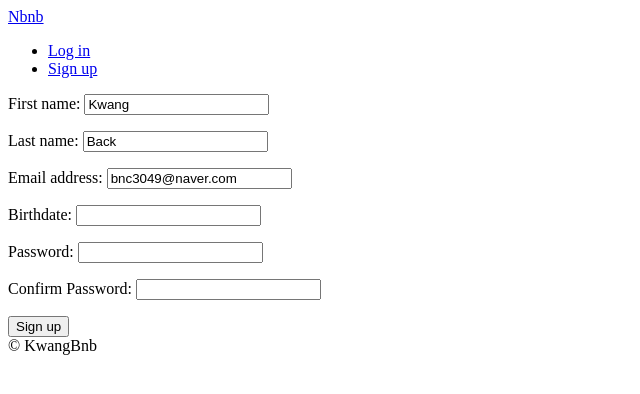
After one commit to AlexKwangwoo/airbnb, a Django app: page /users/signup in a window 1280 px wide. The commit adds this page. Shown: the top 394 px of the page, without its empty margins (0-640 px from the left). Run offline with Django 3.2, Linux system fonts and the light colour scheme.

Commit message:
doing signup!! almost done!!

```diff
--- a/config/urls.py
+++ b/config/urls.py
@@ -25,6 +25,7 @@ urlpatterns = [
     path("", include("core.urls", namespace="core")),
     path("rooms/", include("rooms.urls", namespace="rooms")),
     # http://localhost:8000/rooms/34 저기서 path("rooms/" ==> 8000/rooms/ 가 된다
+    path("users/", include("users.urls", namespace="users")),
     path(
         "admin/",
         admin.site.urls,
--- a/templates/partials/nav.html
+++ b/templates/partials/nav.html
@@ -1,4 +1,16 @@
 <a href="{% url "core:home" %}">Nbnb</a>
 <ul>
-  <li><a href="#">Login</a></li>
+
+  {% if user.is_authenticated %}
+  <!--로그인 되어있다면!!!-->
+  <!--nav는 어떻게 user에 접근하는가?
+  Django는 context Processor함수가 있는데 template에 정보 추가하는역할 함
+  어디서든 template에 접근할수있다, 이경우도 context Processor가있는데
+  Cookie를 가지고 와서 user를 찾고 그걸 template에 자동으로 넣어줌!-->
+  <li><a href="{% url "users:logout" %}">Log out</a></li>
+
+  {% else %}
+  <li><a href="{% url "users:login" %}">Log in</a></li>
+  <li><a href="{% url "users:signup" %}">Sign up</a></li>
+  {% endif %}
 </ul>
--- /dev/null
+++ b/templates/users/signup.html
@@ -0,0 +1,18 @@
+{% extends "base.html" %}
+
+{% block page_title %}
+Sign Up
+{% endblock page_title %}
+
+{% block search-bar %}
+{% endblock search-bar %}
+
+{% block content %}
+<form method="POST" action="{% url "users:signup" %}">
+  {% csrf_token %}
+  <!-- csrf_token 을 이용하여 login쪽에만 so post를 받게 한다!!
+  다른곳에서 정보를 가로채 갈수 없게 한다!-->
+  {{form.as_p}}
+  <button>Sign up</button>
+</form>
+{% endblock content %}
--- /dev/null
+++ b/users/forms.py
@@ -0,0 +1,140 @@
+from django import forms
+from . import models
+
+
+class LoginForm(forms.Form):
+    email = forms.EmailField()
+    password = forms.CharField(widget=forms.PasswordInput)
+
+    def clean(self):
+        email = self.cleaned_data.get("email")
+        password = self.cleaned_data.get("password")
+        try:
+            user = models.User.objects.get(email=email)
+            # 그리고 찾는다! username과 email이 같다면!
+
+            # clean과 같이 모든걸 하나에 넣으면 필드 하나하나마다 명확하게 에러를
+            # 표시해줘야 한다!!! 밑에 페스워드 처럼!!
+            if user.check_password(password):
+                return self.cleaned_data
+            else:
+                # add_error("필드이름!!", 일어날수있는 에러!!)
+                self.add_error("password", forms.ValidationError("Password is wrong"))
+        except models.User.DoesNotExist:
+            self.add_error("email", forms.ValidationError("User does not exist"))
+
+
+# -----중요!! modelForm은 결국 커스터마이징이 쉽지않아
+class SignUpForm(forms.ModelForm):
+    # forms.Form은 저장을한다..즉 signup결과를 저장할수있다
+    class Meta:  # modelform이 알아서 중복 이메일이 있는지 검사한다!
+        # 클래스 이름도 바뀌면 안됨!!
+        model = models.User
+        fields = ("first_name", "last_name", "email", "birthdate")
+        # 여기에 추가하면 회원가입 양식을 늘리는것이다 ex) "birthdate"
+
+    password = forms.CharField(widget=forms.PasswordInput)
+    password1 = forms.CharField(widget=forms.PasswordInput, label="Confirm Password")
+
+    # ------------------------------------------------------------------
+    # def clean_email(self):
+    #     email = self.cleaned_data.get("email")
+    #     try:
+    #         models.User.objects.get(email=email)  # find User 있다면 밑의 줄 실행!
+    #         raise forms.ValidationError("User already exists with")
+    #     except models.User.DoesNotExist:  # 유저가 없으면 이 애러가 뜨고 email리턴!
+    #         return email
+    # ------------- 필요없다 왜냐하면 modelForm이 알아서 clean 시킬꺼다!
+
+    def clean_password1(self):
+        password = self.cleaned_data.get("password")
+        password1 = self.cleaned_data.get("password1")
+
+        if password != password1:
+            raise forms.ValidationError("Password confirmation does not match")
+        else:  # 패스워드 같으면 패스워드 리턴!
+            return password
+
+    # 세이브 메쏘드 없어도 저장 자체가 되는 클래스 이다!!!!!!!!!!!
+    # 하지만 유저 이름이 없다.. 이메일로 쓰기 때문에.. 그래서 다시 만든다!
+    def save(self, *args, **kwargs):
+        user = super().save(commit=False)
+        email = self.cleaned_data.get("email")
+        password = self.cleaned_data.get("password")
+        # commit=False는 장고user object는 만들어지지만
+        # 데이터베이스에 저장은 하지 말라는 뜻임
+        user.username = email
+        # email이 결국 username이 된다!
+        user.set_password(password)
+        user.save()
+
+
+# -----------------------------------------------------------------------
+# -----------------------------------------------------------------------
+
+# signupform을 좀더 쉽게 modelform으로 위에서 바꿀꺼다!
+# class SignUpForm(forms.Form):  # forms.Form은 저장을한다..즉 signup결과를 저장할수있다
+
+#     first_name = forms.CharField(max_length=80)
+#     last_name = forms.CharField(max_length=80)
+#     email = forms.EmailField()
+#     password = forms.CharField(widget=forms.PasswordInput)
+#     password1 = forms.CharField(widget=forms.PasswordInput, label="Confirm Password")
+
+#     def clean_email(self):
+#         email = self.cleaned_data.get("email")
+#         try:
+#             models.User.objects.get(email=email)  # find User 있다면 밑의 줄 실행!
+#             raise forms.ValidationError("User already exists with")
+#         except models.User.DoesNotExist:  # 유저가 없으면 이 애러가 뜨고 email리턴!
+#             return email
+
+#     def clean_password1(self):
+#         password = self.cleaned_data.get("password")
+#         password1 = self.cleaned_data.get("password1")
+
+#         if password != password1:
+#             raise forms.ValidationError("Password confirmation does not match")
+#         else:  # 패스워드 같으면 패스워드 리턴!
+#             return password
+
+#     def save(self):
+#         first_name = self.cleaned_data.get("first_name")
+#         last_name = self.cleaned_data.get("last_name")
+#         email = self.cleaned_data.get("email")
+#         password = self.cleaned_data.get("password")
+
+#         # models.User.object.create() 이거는 사용못함 왜냐하면 비번이 암호화되기때문
+#         user = models.User.objects.create_user(email, email, password)
+#         # user를 생성 한다.. 암호화된 비번과 함께
+#         user.first_name = first_name
+#         user.last_name = last_name
+#         user.save()
+
+# -----------------------------------------------------------------------
+# -----------------------------------------------------------------------
+# def clean_email(self):
+#     # email을 정리하는것이다!! user가 보낸 데이터에서 email을 갖는것!
+#     # clean_ 은 정해진것이다.. 뭔가 정리하고싶을때! 에러내거나또는 정리!!
+#     # 데이터를 받으면 장고가 검사하고.. 그다음 cleaned_data를 보내줌!
+#     # return안하면 field를 다지워버린다!
+#     email = self.cleaned_data.get("email")
+#     try:
+#         models.User.objects.get(username=email)
+#         # 그리고 찾는다! username과 email이 같다면!
+#         return email
+#     except models.User.DoesNotExist:
+#         raise forms.ValidationError("User does not exist")
+
+# def clean_password(self):
+#     email = self.cleaned_data.get("email")
+#     password = self.cleaned_data.get("password")
+#     try:
+#         user = models.User.objects.get(username=email)
+#         # 그리고 찾는다! username과 email이 같다면!
+#         if user.check_password(password):
+#             return password
+#         else:
+#             raise forms.ValidationError("Password is wrong")
+#     except models.User.DoesNotExist:
+#         raise forms.ValidationError("User does not exist")
--- a/users/models.py
+++ b/users/models.py
@@ -50,8 +50,12 @@ class User(AbstractUser):
     # 값을 뭐라도 넣어줘야 한다. 안그러면 db에 빈자리 처리가 안된다!
     # 또는 null=true 라고 적어줘서 빈칸 써도 된다고 해준다!!
     birthdate = models.DateField(blank=True, null=True)
-    language = models.CharField(choices=LANGUAGE_CHOICES, max_length=2, blank=True)
-    currency = models.CharField(choices=CURRENCY_CHOICES, max_length=3, blank=True)
+    language = models.CharField(
+        choices=LANGUAGE_CHOICES, max_length=2, blank=True, default=LANGUAGE_KOREAN
+    )
+    currency = models.CharField(
+        choices=CURRENCY_CHOICES, max_length=3, blank=True, default=CURRENCY_KRW
+    )
     superhost = models.BooleanField(default=False)
 
     # 모든 클래스는 밑의 매소드를 가지고 있다.
--- /dev/null
+++ b/users/urls.py
@@ -0,0 +1,10 @@
+from django.urls import path
+from . import views
+
+app_name = "users"
+
+urlpatterns = [
+    path("login", views.LoginView.as_view(), name="login"),
+    path("logout", views.log_out, name="logout"),
+    path("signup", views.SignUpView.as_view(), name="signup"),
+]
--- a/users/views.py
+++ b/users/views.py
@@ -1,3 +1,91 @@
-from django.shortcuts import render
+from django.views import View
+from django.views.generic import FormView
+from django.urls import reverse_lazy
+from django.shortcuts import render, redirect, reverse
+from django.contrib.auth import authenticate, login, logout
+from . import forms
 
 # Create your views here.
+class LoginView(FormView):
+    # 이걸 쓰면 get, post 할필요가없다!
+
+    template_name = "users/login.html"
+    form_class = forms.LoginForm
+    success_url = reverse_lazy("core:home")
+    # reverse는 실제 URL을 준다!
+    # reverse_lazy는 바로 실행하지 않는다!
+    # 필요할때만 실행한다!
+    # 뷰를 불러올때 URL이 아직 불러와지지 않은것이다!
+    # 조금 어려운부분이다.. url이 불러 지지않는데 필요할때
+    # 바로 가져오게 해주는 lazy를 쓴다고 생각하자!
+    # form 에서 제일 좋은점은 우리가 is_valid 같은거 안해도됨!
+    # 하나만 하면된다 form_valid!!!
+
+    def form_valid(self, form):  # form이 유효한지만 체크하면 된다!
+        email = form.cleaned_data.get("email")
+        password = form.cleaned_data.get("password")
+        user = authenticate(self.request, username=email, password=password)
+        if user is not None:
+            login(self.request, user)
+        return super().form_valid(form)
+        # 이게 호출되면 successURL에 다시가고
+        # 다시 다 작동된다!
+
+
+def log_out(request):
+    logout(request)
+    return redirect(reverse("core:home"))
+
+
+class SignUpView(FormView):
+    initial = {
+        "first_name": "Kwang",
+        "last_name": "Back",
+        "email": "bnc3049@naver.com",
+    }
+    template_name = "users/signup.html"
+    form_class = forms.SignUpForm  # fprms에 정의되어있는 클래스임!
+    success_url = reverse_lazy("core:home")
+
+    def form_valid(self, form):
+        form.save()  # form이 유효하다면!
+        # forms.py에서 만들어진 (form_class = forms.SignUpForm) 형식이 저장된다!
+        # 저장하고 다시 로그인해준다!. 회원가입후 사용자가 다시 로그인할필요 없음!
+        email = form.cleaned_data.get("email")
+        password = form.cleaned_data.get("password")
+        user = authenticate(self.request, username=email, password=password)
+        if user is not None:
+            login(self.request, user)
+
+        return super().form_valid(form)
+
+
+# class LoginView(View):
+
+
+#     def get(self, request):
+#         form = forms.LoginForm(initial={"email": "kwang@g.com"})
+#         return render(request, "users/login.html", {"form": form})
+
+#     def post(self, request):
+#         form = forms.LoginForm(request.POST)
+#         if form.is_valid():
+
+#             # print(form.cleaned_data)
+#             # 만약 user/forms에서 아무이상없다면
+#             # 정리된 데이터를 전송할것이다!
+#             print(form.cleaned_data)
+#             email = form.cleaned_data.get("email")
+#             password = form.cleaned_data.get("password")
+#             user = authenticate(request, username=email, password=password)
+#             # authenticate 을 통해 백앤드 프론트앤드 다 연결을 해준다!
+#             # 백앤드 로그아웃후,, 프론트에서 로그인해도 백앤드 다시 로그인지속됨!
+#             if user is not None:
+#                 login(request, user)
+#                 return redirect(reverse("core:home"))
+#         return render(request, "users/login.html", {"form": form})
+
+
+# def log_out(request):
+#     logout(request)
+#     return redirect(reverse("core:home"))
```
Also changed, not shown: rooms/views.py (+5 -5 lines), templates/users/login.html (added, +18 -0 lines).
